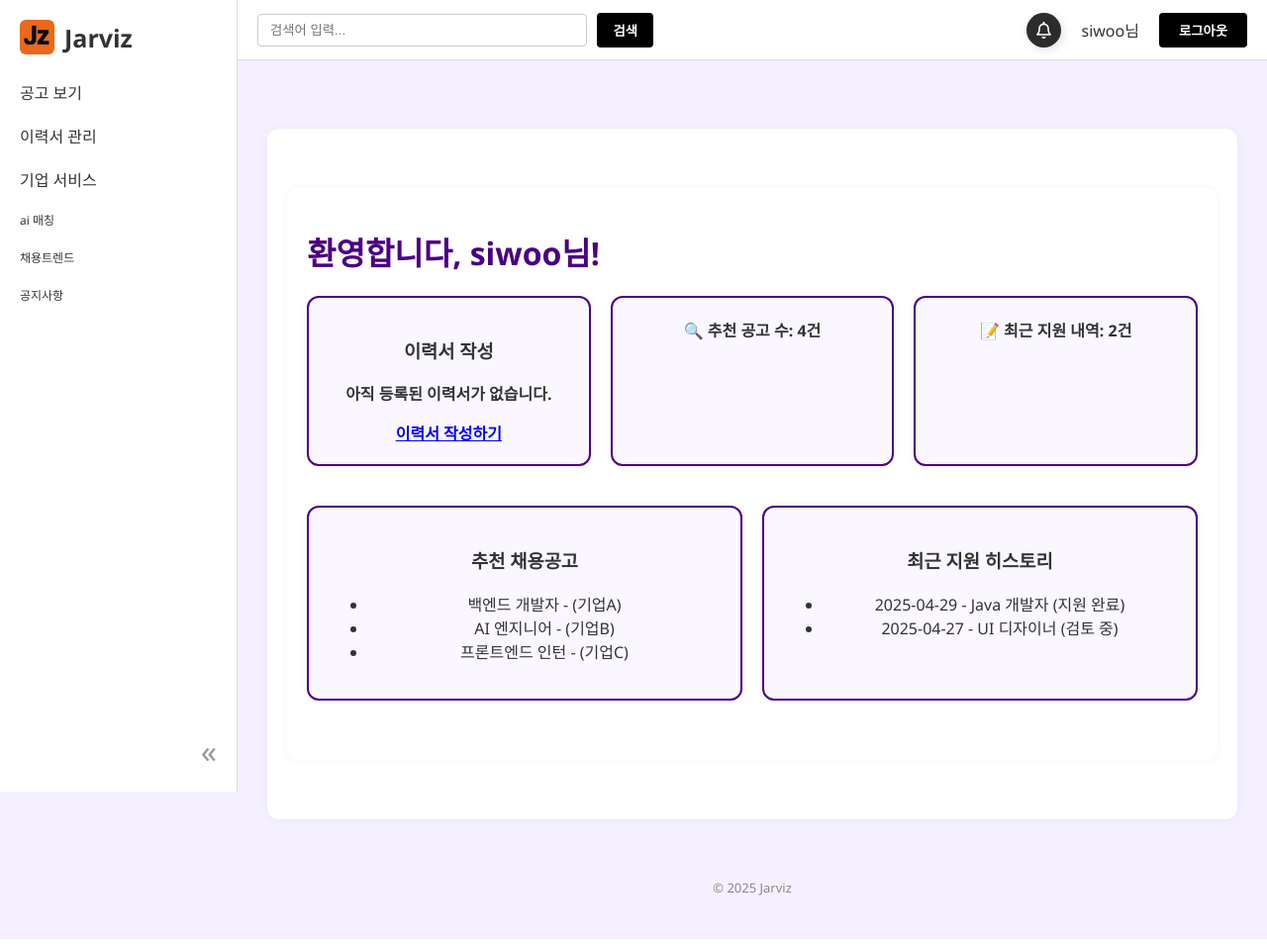
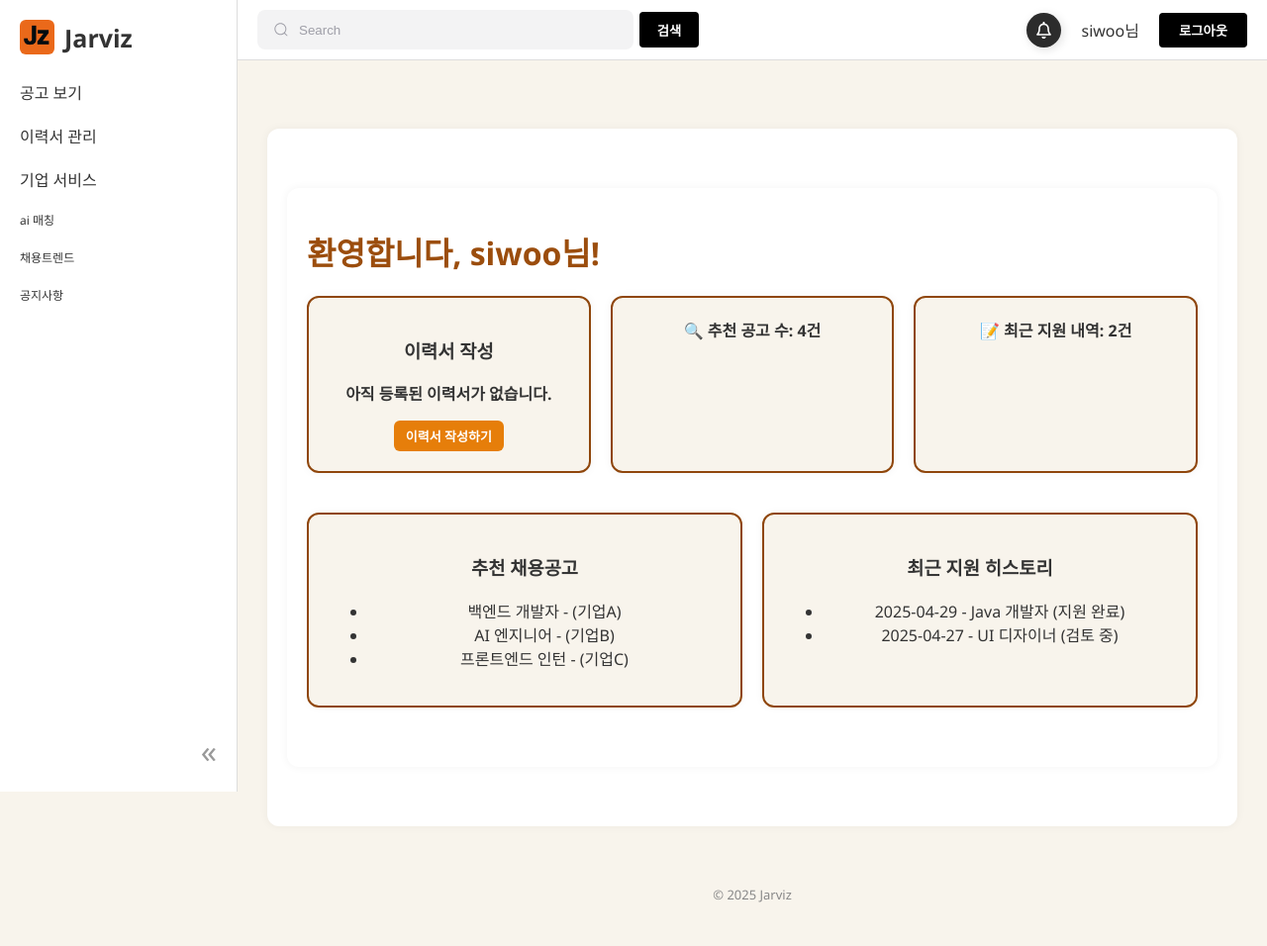
Before and after one commit to siwoo-zen/Jarviz, a Django app: page / in a window 1280 px wide. Shown: the whole page at 99% size. Run offline with Django 5.2, Linux system fonts and the light colour scheme; a user stored in the database is signed in; data comes from the database, SQL or seed files in the repository; both versions use the stored data as it was after the commit.

Commit message:
기업사용자 채용공고생성 및 모델 밑바탕 생성

```diff
--- a/static/css/base.css
+++ b/static/css/base.css
@@ -142,21 +142,53 @@ body {
   left: 60px;
 }
 
-.gnb .search-box {
+.search-group {
   display: flex;
+  line-height: 28px;
   align-items: center;
-  gap: 10px;
-  flex: 1;
-  max-width: 400px;
+  position: relative;
+  max-width: 100%;
+  gap: 6px;
 }
-.gnb .search-box input {
-  flex: 1;
-  padding: 8px 12px;
-  border: 1px solid #ccc;
-  border-radius: 4px;
+
+.input {
+  width: 380px;
+  height: 40px;
+  line-height: 28px;
+  padding: 0 1rem;
+  padding-left: 2.5rem;
+  border: 2px solid transparent;
+  border-radius: 8px;
+  outline: none;
+  background-color: #f3f3f4;
+  color: #0d0c22;
+  transition: 0.3s ease;
 }
-.gnb .search-btn {
-  padding: 8px 16px;
+
+.input::placeholder {
+  color: #9e9ea7;
+}
+
+.input:focus,
+input:hover {
+  outline: none;
+  border-color: rgba(247, 127, 0, 0.4);
+  background-color: #fff;
+  box-shadow: 0 0 0 4px rgb(247 127 0 / 10%);
+}
+
+.icon {
+  position: absolute;
+  left: 1rem;
+  fill: #9e9ea7;
+  width: 1rem;
+  height: 1rem;
+}
+
+.search-btn {
+  height: 36px;
+  width: 60px;
+  padding: 0 12px;
   background-color: black;
   color: #ffffff;
   font-weight: bold;
@@ -165,7 +197,7 @@ body {
   cursor: pointer;
   transition: background-color 0.3s ease, color 0.3s ease;
 }
-.gnb .search-btn:hover {
+.search-btn:hover {
   background-color: rgb(230, 127, 10);
   color: black;
 }
--- a/static/css/main.css
+++ b/static/css/main.css
@@ -101,14 +101,32 @@
   }
 
   body.is-employer {
-    background-color: #f5f0ff; /* 기업 사용자용 연보라 배경 */
+    background-color: #f8f4ec;
   }
 
   body.is-employer h1 {
-    color: #4b0082; /* 기업 사용자용 텍스트 컬러 */
+    color: #9b4d0d; /* 기업 사용자용 텍스트 컬러 */
   }
 
   body.is-employer .card {
-    border: 2px solid #4b0082;
-    background-color: #faf7ff;
+    border: 2px solid #8f460b;
+    background-color: #f8f4ec;
   }
+
+  .resume-detail-btn {
+    display: inline-block;
+    padding: 6px 12px;
+    background-color: #e67e0a;
+    color: white;
+    font-size: 13px;
+    font-weight: bold;
+    border: none;
+    border-radius: 6px;
+    cursor: pointer;
+    text-decoration: none;
+    transition: background-color 0.3s ease;
+  }
+
+  .resume-detail-btn:hover {
+    background-color: #cf6e00;
+  }
--- a/templates/base.html
+++ b/templates/base.html
@@ -68,8 +68,15 @@
 
   <!-- ✅ GNB -->
   <div class="gnb">
-    <div class="search-box">
-      <input type="text" placeholder="검색어 입력...">
+    <div class="search-group">
+      <svg viewBox="0 0 24 24" aria-hidden="true" class="icon">
+        <g>
+          <path
+            d="M21.53 20.47l-3.66-3.66C19.195 15.24 20 13.214 20 11c0-4.97-4.03-9-9-9s-9 4.03-9 9 4.03 9 9 9c2.215 0 4.24-.804 5.808-2.13l3.66 3.66c.147.146.34.22.53.22s.385-.073.53-.22c.295-.293.295-.767.002-1.06zM3.5 11c0-4.135 3.365-7.5 7.5-7.5s7.5 3.365 7.5 7.5-3.365 7.5-7.5 7.5-7.5-3.365-7.5-7.5z"
+          ></path>
+        </g>
+      </svg>
+      <input class="input" type="search" placeholder="Search" />
       <button type="submit" class="search-btn">검색</button>
     </div>
 
--- a/templates/main.html
+++ b/templates/main.html
@@ -12,9 +12,16 @@
   {% if user.is_company %}
   <!-- ✅ 기업 사용자용 대시보드 -->
   <div class="dashboard-summary">
-    <div class="card">📢 등록한 공고 수: 8</div>
-    <div class="card">👥 전체 지원자 수: 145</div>
-    <div class="card">📈 공고 조회수: 487</div>
+    {% if job_posts %}
+      <div class="card">📢 등록한 공고 수: {{ job_posts|length }}</div>
+      <div class="card">👥 전체 지원자 수: 145</div>
+      <div class="card">📈 공고 조회수: 487</div>
+    {% else %}
+      <div class="card" style="flex: 1; text-align: center;">
+        <p>등록한 공고가 없습니다.</p>
+        <button class="resume-btn" onclick="location.href='{% url 'workhub:job_create' %}'">공고 등록하기</button>
+      </div>
+    {% endif %}
   </div>
 
   <div class="data-charts">
@@ -61,11 +68,11 @@
         {% if resume %}
           <h3>내 이력서</h3>
           <p>{{ resume.title }}</p>
-          <a href="{% url 'workhub:resume_edit' resume.id %}" class="login-btn">수정하기</a>
+          <a href="{% url 'workhub:resume_edit' resume.id %}" class="resume-detail-btn">수정하기</a>
         {% else %}
           <h3>이력서 작성</h3>
           <p>아직 등록된 이력서가 없습니다.</p>
-          <a href="{% url 'workhub:resume_create' %}" class="login-btn">이력서 작성하기</a>
+          <a href="{% url 'workhub:resume_create' %}" class="resume-detail-btn">이력서 작성하기</a>
         {% endif %}
       {% else %}
         <p><a href="{% url 'accounts:login' %}">로그인</a> 후 이력서를 작성하세요.</p>
--- a/templates/user/resume_detail.html
+++ b/templates/user/resume_detail.html
@@ -37,7 +37,7 @@
 
   <div class="resume-list-actions">
     <button class="resume-detail-btn" onclick="location.href='{% url 'workhub:resume_edit' resume.pk %}'">수정하기</button>
-    <button class="resume-detail-btn outline" onclick="location.href='{% url 'workhub:resume_edit' resume.pk %}'">목록으로</button>
+    <button class="resume-detail-btn outline" onclick="location.href='{% url 'workhub:resume_list' %}'">목록으로</button>
   </div>
 </div>
 {% endblock %}
--- a/workhub/urls.py
+++ b/workhub/urls.py
@@ -1,5 +1,6 @@
 from django.urls import path
 from .views import ResumeCreateView, ResumeUpdateView, ResumeListView, ResumeDetailView
+from .views import JobPostCreateView, JobPostUpdateView, JobPostListView
 from workhub.views import main_dashboard
 
 app_name = 'workhub'
@@ -10,6 +11,7 @@ urlpatterns = [
     path('resume/<int:pk>/edit/', ResumeUpdateView.as_view(), name='resume_edit'),
     path('resume/list/', ResumeListView.as_view(), name='resume_list'),
     path('resume/<int:pk>/', ResumeDetailView.as_view(), name='resume_detail'),
-    #path('jobs/create/', JobCreateView.as_view(), name='job_create'),
-
+    path('jobs/create/', JobPostCreateView.as_view(), name='job_create'),
+    path('jobs/<int:pk>/edit/', JobPostUpdateView.as_view(), name='job_edit'),
+    path('jobs/list/', JobPostListView.as_view(), name='job_list'),
 ]
--- a/workhub/views.py
+++ b/workhub/views.py
@@ -3,11 +3,13 @@ from django.contrib.auth.decorators import login_required
 from django.views.generic.edit import CreateView, UpdateView
 from django.urls import reverse_lazy
 from django import forms
-from .forms import ResumeForm
-from .models import Resume
+from .forms import ResumeForm, JobPostForm
+from .models import Resume, JobPost
 from django.views.generic.list import ListView
 from django.views.generic.detail import DetailView
 from django.contrib import messages
+from django.contrib.auth.mixins import LoginRequiredMixin, UserPassesTestMixin
+
 
 # 메인 대시보드
 def main_dashboard(request):
@@ -47,6 +49,14 @@ class ResumeUpdateView(UpdateView):
     template_name = 'user/resume_edit.html'
     success_url = reverse_lazy('workhub:resume_list')
 
+    def form_valid(self, form):
+        resume = form.save(commit=False)
+        resume.user = self.request.user
+        resume.save()
+        form.save_m2m()
+        messages.success(self.request, "이력서가 성공적으로 수정되었습니다.")
+        return redirect('workhub:resume_list')
+
 class ResumeListView(ListView):
     model = Resume
     template_name = 'user/resume_list.html'
@@ -61,10 +71,43 @@ class ResumeDetailView(DetailView):
     template_name = 'user/resume_detail.html'
     context_object_name = 'resume'
 
-def form_valid(self, form):
-    resume = form.save(commit=False)
-    resume.user = self.request.user
-    resume.save()
-    form.save_m2m()
-    messages.success(self.request, "이력서가 성공적으로 수정되었습니다.")
-    return redirect('workhub:resume_list')
+# 채용공고 생성 (기업 전용)
+class JobPostCreateView(LoginRequiredMixin, UserPassesTestMixin, CreateView):
+    model = JobPost
+    form_class = JobPostForm
+    template_name = 'company/job_create.html'
+    success_url = reverse_lazy('workhub:home')
+
+    def form_valid(self, form):
+        form.instance.employer = self.request.user
+        return super().form_valid(form)
+
+    def test_func(self):
+        return self.request.user.is_authenticated and self.request.user.is_company
+
+
+# 채용공고 수정
+class JobPostUpdateView(LoginRequiredMixin, UserPassesTestMixin, UpdateView):
+    model = JobPost
+    form_class = JobPostForm
+    template_name = 'company/job_edit.html'
+    success_url = reverse_lazy('workhub:home')
+
+    def get_queryset(self):
+        return JobPost.objects.filter(employer=self.request.user)
+
+    def test_func(self):
+        return self.request.user.is_authenticated and self.request.user.is_company
+
+
+# 채용공고 리스트
+class JobPostListView(LoginRequiredMixin, UserPassesTestMixin, ListView):
+    model = JobPost
+    template_name = 'company/job_list.html'
+    context_object_name = 'job_posts'
+
+    def get_queryset(self):
+        return JobPost.objects.filter(employer=self.request.user).order_by('-created_at')
+
+    def test_func(self):
+        return self.request.user.is_authenticated and self.request.user.is_company
```
Also changed, not shown: static/css/job.css (added, +62 -0 lines), templates/company/job_create.html (+18 -12 lines), templates/user/resume_list.html (+8 -0 lines), workhub/admin.py (+7 -1 lines), workhub/forms.py (+12 -1 lines), workhub/models.py (+24 -0 lines), db.sqlite3, workhub/migrations/0002_jobpost.py (added).
